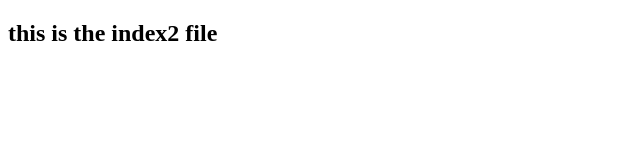
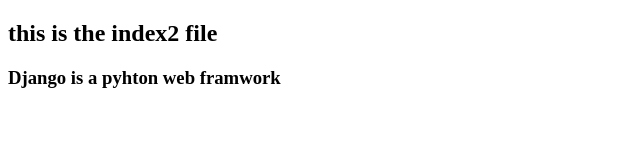
Before and after one commit to ravisinghbonami-19/demo, a plain HTML site: page index2.html in a window 1280 px wide. Shown: the whole page, without its empty margins (0-640 px from the left). Drawn offline with Linux system fonts and the light colour scheme.

Commit message:
2nd change

```diff
--- a/index2.html
+++ b/index2.html
@@ -7,5 +7,6 @@
 </head>
 <body>
     <h2>this is the index2 file</h2>
+    <h3>Django is a pyhton web framwork</h3>
 </body>
 </html>
```
